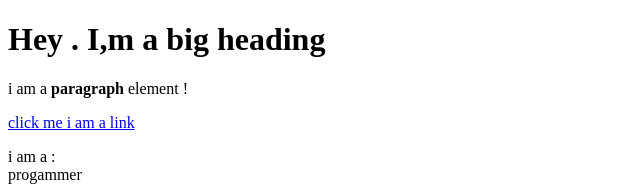
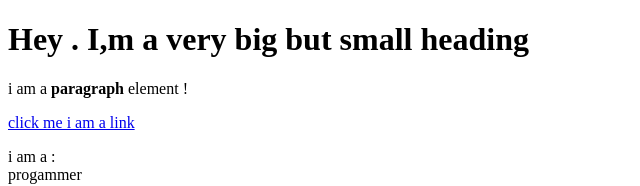
Before and after one commit to Cakerusk/cartoon-hero, a plain HTML site: page test.html in a window 1280 px wide. Shown: the top 186 px of the page, without its empty margins (0-640 px from the left). Drawn offline with Linux system fonts and the light colour scheme.

Commit message:
added "very big but small "

```diff
--- a/test.html
+++ b/test.html
@@ -4,7 +4,7 @@
 	<title>test page</title>
 </head>
 <body>
-<h1>Hey . I,m a big heading</h1>
+<h1>Hey . I,m a very big but small heading</h1>
 <p>i am a <b>paragraph</b> element !</p>
 <a href="https://google.com" target="_blank" title="lets go to google">click me i am a link </a>
 <p> i am a : <br>
```
